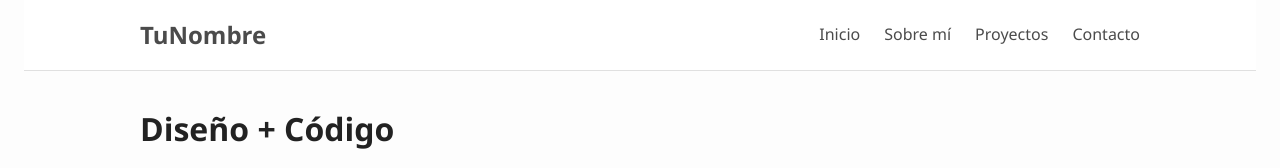
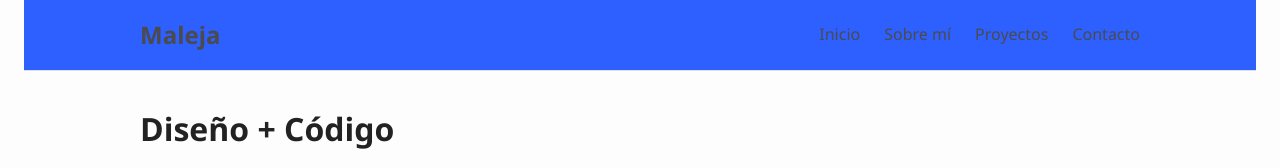
Before and after one commit to MalejaRestrepo/portfolio, a plain HTML site: page index.html in a window 1280 px wide. Shown: the top 168 px of the page. Drawn offline with Linux system fonts and the light colour scheme.

Commit message:
header name changed and color changed

```diff
--- a/index.html
+++ b/index.html
@@ -9,7 +9,7 @@
 <body>
   <header>
     <nav>
-      <h1>TuNombre</h1>
+      <h1>Maleja</h1>
       <ul>
         <li><a href="#inicio">Inicio</a></li>
         <li><a href="#sobre-mi">Sobre mí</a></li>
--- a/style.css
+++ b/style.css
@@ -15,7 +15,7 @@ body {
 
 /* Navegación */
 header {
-  background-color: #ffffff;
+  background-color: #2e5fff;
   border-bottom: 1px solid #e0e0e0;
   padding: 1rem 0;
   margin-bottom: 2rem;
```
